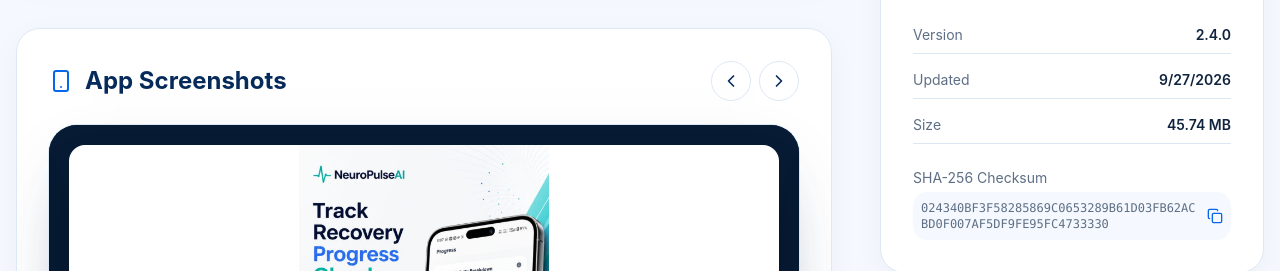
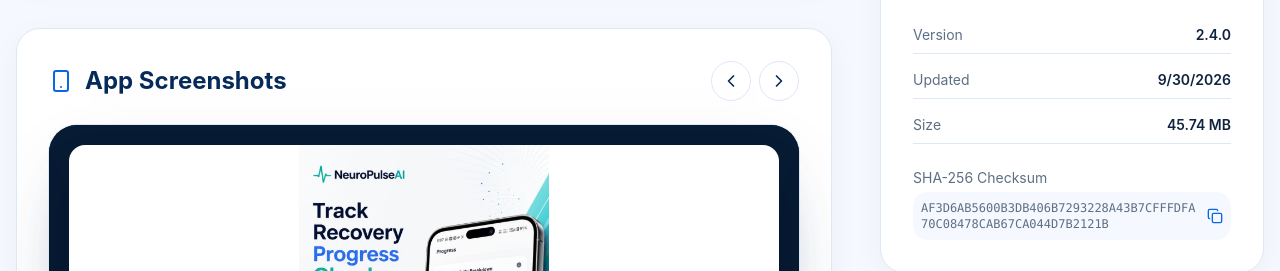
Before and after one commit to adityaIITG1/debuggers_squad_website, a Next.js app: page /neuropulseai-app in a window 1280 px wide. Shown: the part 681-952 px from the top of the page. Built offline with nearby package versions, Linux system fonts and the light colour scheme.

Commit message:
Update NeuroPulseAI v2.4 release APK

```diff
--- a/src/app/neuropulseai-app/page.tsx
+++ b/src/app/neuropulseai-app/page.tsx
@@ -25,10 +25,10 @@ const appPageUrl = 'https://www.debuggerssquad.com/neuropulseai-app';
 
 const release = {
   versionName: '2.4.0',
-  fileSizeBytes: 47961354,
+  fileSizeBytes: 47961738,
   androidMinVersion: '8.0 (Oreo)',
-  releaseDate: '2026-09-27',
-  sha256Checksum: '024340BF3F58285869C0653289B61D03FB62ACBD0F007AF5DF9FE95FC4733330',
+  releaseDate: '2026-09-30',
+  sha256Checksum: 'AF3D6AB5600B3DB406B7293228A43B7CFFFDFA70C08478CAB67CA044D7B2121B',
   highlights: ['Muscle control games', 'Muscle activity visualization', '1 min report'],
 };
 
```
Also changed, not shown: 1 other file (tests, documents, lock files or other folders).
